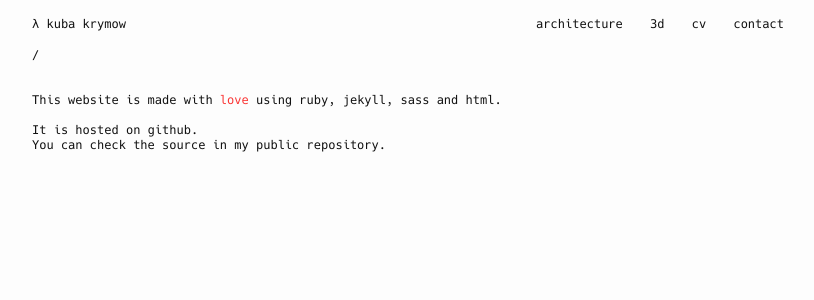
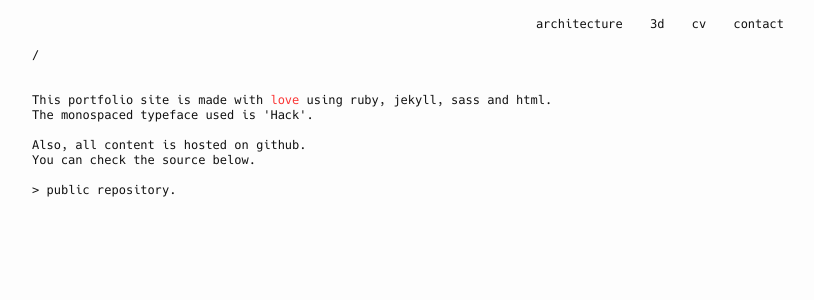
Before and after one commit to itsKuba/itsKuba.github.io, a Jekyll site: the page built from made-with-love/index.html, in a window 1280 px wide. Shown: the top 300 px of the page, without its empty margins (232-1046 px from the left). Built offline with Jekyll 4.4.1, drawn with Linux system fonts in a browser that asks for light colours.

Commit message:
further font changes, _config.yml reset

```diff
--- a/_sass/_variables.scss
+++ b/_sass/_variables.scss
@@ -2,19 +2,20 @@
 
 @charset "utf-8";
 
-$base-font-family: "Hack", Monaco, Bitstream Vera Sans Mono, Lucida Console, Terminal, Consolas, Liberation Mono, DejaVu Sans Mono, Courier New, monospace;
+$base-font-family: "Hack", Inconsolata, DejaVu Sans Mono, Terminal, Consolas, Courier New, Monaco, Bitstream Vera Sans Mono, Lucida Console, Terminal, Liberation Mono, DejaVu Sans Mono, Courier New, monospace;
 
   // Hack v2.019 - https://sourcefoundry.org/hack/
   // Licenses - Fonts: Hack Open Font License + Bitstream Vera license, CSS: MIT License
   @font-face {
     font-family:'Hack';
-    src:url('/assets/fonts/hack-regular-webfont.eot?v=2.019');
-    src:url('/assets/fonts/hack-regular-webfont.eot?#iefix&v=2.019') format('embedded-opentype'),
-    url('/assets/fonts/hack-regular-webfont.woff2?v=2.019') format('woff2'),
-    url('/assets/fonts/woff/hack-regular-webfont.woff?v=2.019') format('woff'),
-    url('/assets/fonts/hack-regular-webfont.ttf?v=2.019') format('truetype');
-    font-weight:300;
-    font-style:normal
+    src: url('/assets/fonts/hack-regular-webfont.eot?v=2.019');
+    src:
+      url('/assets/fonts/hack-regular-webfont.eot?#iefix&v=2.019') format('embedded-opentype'),
+      url('/assets/fonts/hack-regular-webfont.woff2?v=2.019') format('woff2'),
+      url('/assets/fonts/woff/hack-regular-webfont.woff?v=2.019') format('woff'),
+      url('/assets/fonts/hack-regular-webfont.ttf?v=2.019') format('truetype');
+    font-weight: 300;
+    font-style: normal
   }
 
 
--- a/made-with-love/index.html
+++ b/made-with-love/index.html
@@ -4,9 +4,14 @@
 
 <div class="home">
   /<br /><br /><br />
-  This website is made with <h7>love</h7> using <a href="http://www.ruby-lang.org/en/" target="_blank">ruby</a>, <a href="http://jekyllrb.com/" target="_blank">jekyll</a>, <a href="http://sass-lang.com/" target="_blank">sass</a> and <a href="https://en.wikipedia.org/wiki/HTML" target="_bank">html</a>.
+  This portfolio site is made with <h7>love</h7> using <a href="http://www.ruby-lang.org/en/" target="_blank">ruby</a>, <a href="http://jekyllrb.com/" target="_blank">jekyll</a>, <a href="http://sass-lang.com/" target="_blank">sass</a> and <a href="https://en.wikipedia.org/wiki/HTML" target="_bank">html</a>.
+  <br />
+  The monospaced typeface used is <a href="https://sourcefoundry.org/hack/" target="_bank">'Hack'</a>.
+  <br />
+  <br />
+  Also, all content is hosted on <a href="http://github.com/" target="_blank">github</a>.
+  <br />
+  You can check the source below.
   <br /><br />
-  It is hosted on <a href="http://github.com/" target="_blank">github</a>.
-  <br />
-  You can check the source in my <a href="http://github.com/itsKuba/itskuba.github.io" target="_blank">public repository</a>.<br />
+  > <a href="http://github.com/itsKuba/itskuba.github.io" target="_blank">public repository</a>.<br />
 </div>
```
Also changed, not shown: _config.yml (deleted, +0 -21 lines).
